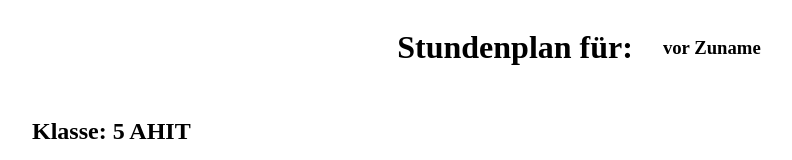
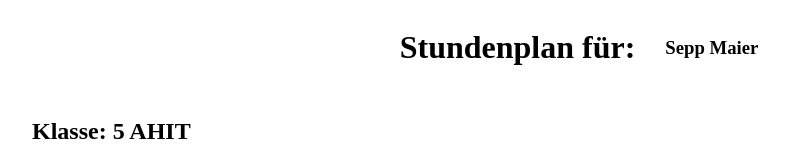
Before and after one commit to gitHubHTLWels/stundenplan, a Vue app: page / in a window 1280 px wide. Shown: the top 160 px of the page, without its empty margins (76-868 px from the left). Built offline with nearby package versions, Linux system fonts and the light colour scheme.

Commit message:
vor-zuname

```diff
--- a/src/App.vue
+++ b/src/App.vue
@@ -1,6 +1,6 @@
 <template>
   <Stundenplan
-    name="vor Zuname"
+    name="Sepp Maier"
     klasse="5 AHIT"
     stunden="EH 1: SEW, EH 2: REL, EH 3: ITP, EH 4: Englisch, EH 5: Pause, EH 6: SYT"
     datum="6.10.2021"
```
